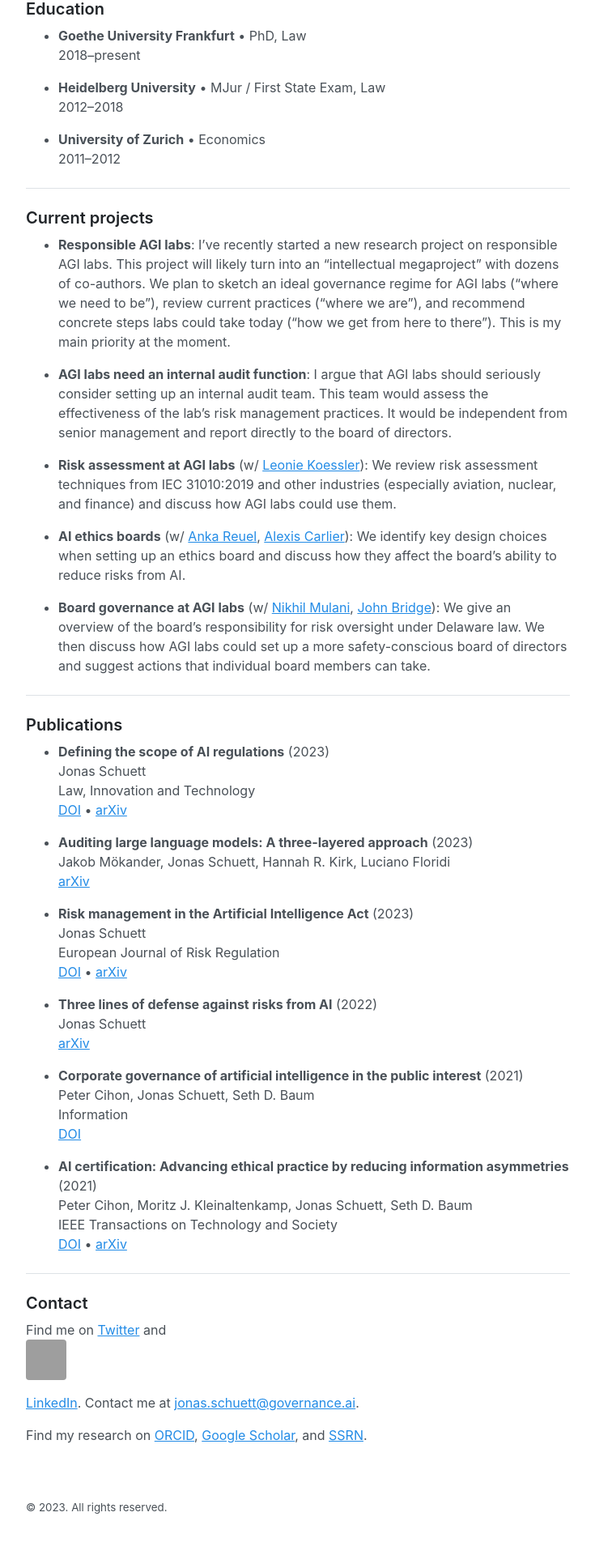
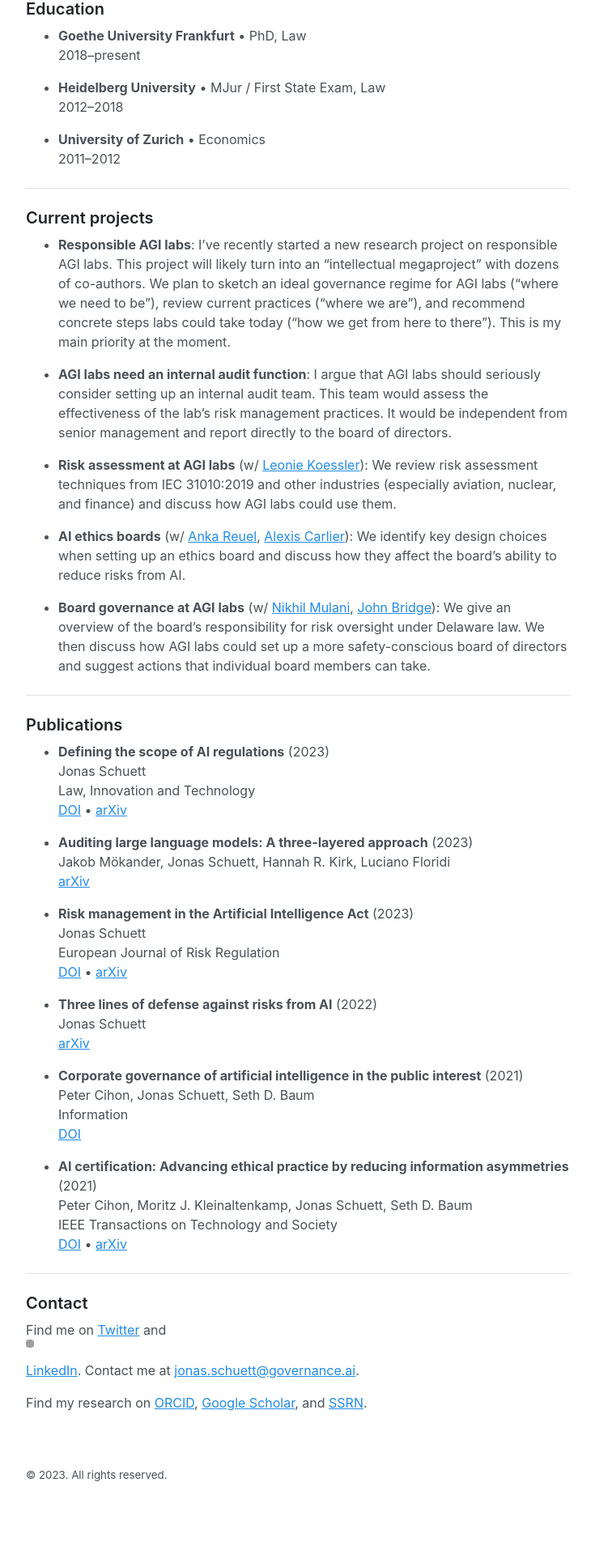
Before and after one commit to jonasschuett/jonasschuett.github.io, a Jekyll site: the page built from _posts/2020-04-04-introduction.md, in a window 1280 px wide. Shown: the part 1444-3364 px from the top of the page at 81% size, without its empty margins (272-1007 px from the left). Built offline with Jekyll 4.4.1, drawn with Linux system fonts in a browser that asks for light colours; after the commit the page ends 3324 px from its top, so only the background shows below that; grey boxes are pictures that could not be loaded.

Commit message:
Update 2020-04-04-introduction.md

```diff
--- a/_posts/2020-04-04-introduction.md
+++ b/_posts/2020-04-04-introduction.md
@@ -86,6 +86,6 @@ IEEE Transactions on Technology and Society <br>
 ---
 
 ### Contact
-Find me on [Twitter](https://twitter.com/jonasschuett) and <img src="https://raw.githubusercontent.com/FortAwesome/Font-Awesome/6.x/svgs/brands/linkedin.svg" width="50" height="50"> [LinkedIn](https://www.linkedin.com/in/jonasschuett). Contact me at [jonas.schuett@governance.ai](mailto:jonas.schuett@governance.ai).
+Find me on [Twitter](https://twitter.com/jonasschuett) and <img src="https://raw.githubusercontent.com/FortAwesome/Font-Awesome/6.x/svgs/brands/linkedin.svg" width="10" height="10"> [LinkedIn](https://www.linkedin.com/in/jonasschuett). Contact me at [jonas.schuett@governance.ai](mailto:jonas.schuett@governance.ai).
 
 Find my research on [ORCID](https://orcid.org/0000-0001-7154-5049), [Google Scholar](https://scholar.google.com/citations?user=iZXltDgAAAAJ&hl=en&oi=ao), and [SSRN](https://papers.ssrn.com/sol3/cf_dev/AbsByAuth.cfm?per_id=3705327).
```
